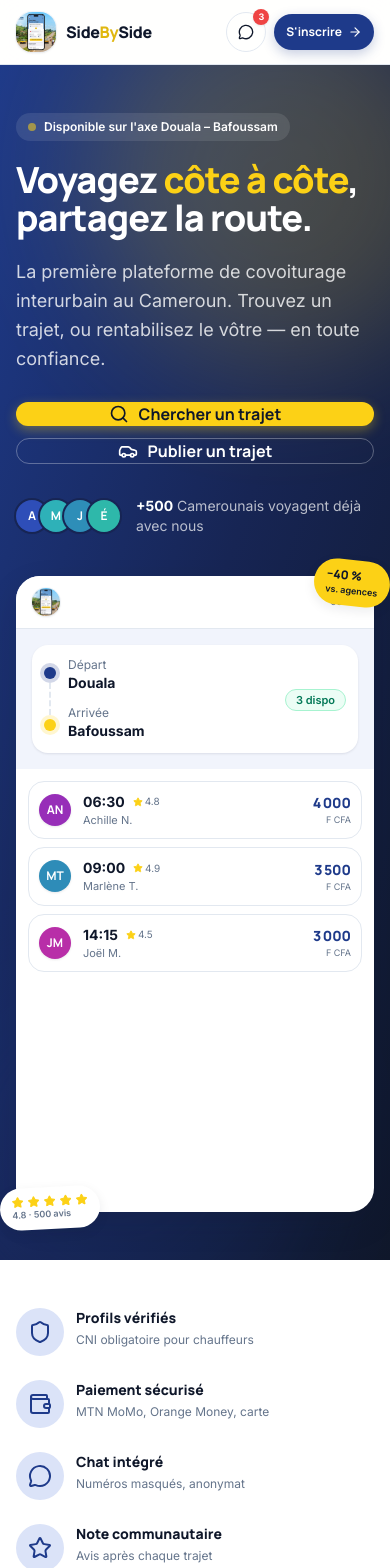
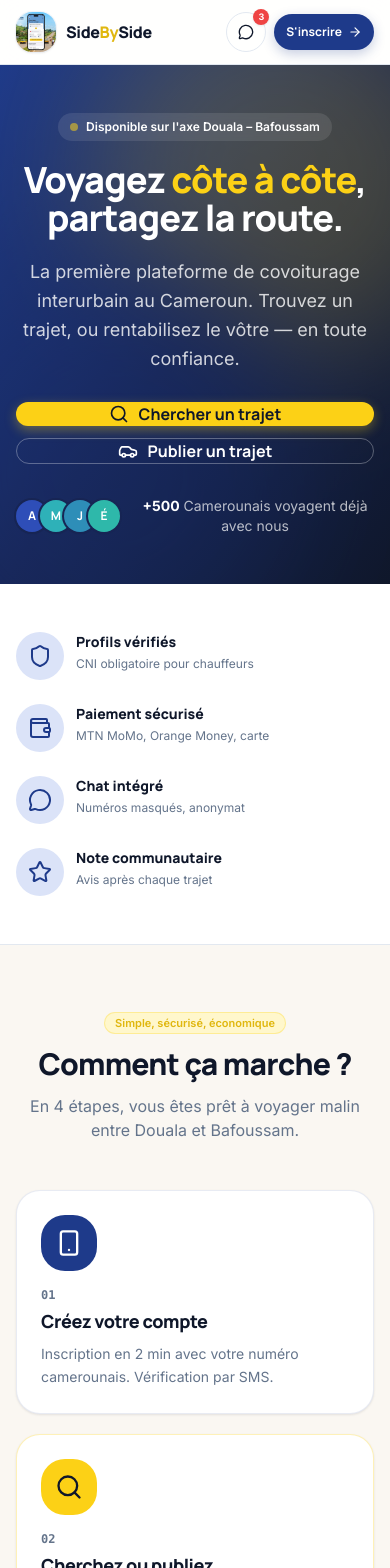
Before and after one commit to fogangyoubi-a11y/sidebyside, a React (Vite) app: page / in a window 390 px wide. Shown: the top 1568 px of the page. Built offline with nearby package versions, Linux system fonts and the light colour scheme; no server answers.

Commit message:
ux(landing): retirer entierement le mockup telephone du Hero (itineraire + trajets)

```diff
--- a/src/screens/LandingPage.tsx
+++ b/src/screens/LandingPage.tsx
@@ -146,7 +146,7 @@ function Hero({ onNavigate, navigateGated }: { onNavigate: (s: Screen) => void;
         <div className="absolute -bottom-20 -left-20 h-96 w-96 rounded-full bg-sbs-blue blur-3xl" />
       </div>
 
-      <div className="relative mx-auto grid max-w-7xl items-center gap-10 px-4 py-12 sm:px-6 sm:py-20 lg:grid-cols-2 lg:py-28">
+      <div className="relative mx-auto flex max-w-3xl flex-col items-center gap-10 px-4 py-12 text-center sm:px-6 sm:py-20 lg:py-28">
         {/* Texte */}
         <div className="max-w-xl">
           <div className="mb-5 inline-flex items-center gap-2 rounded-pill bg-white/10 px-3 py-1.5 text-xs font-semibold backdrop-blur-sm">
@@ -197,106 +197,8 @@ function Hero({ onNavigate, navigateGated }: { onNavigate: (s: Screen) => void;
             </span>
           </div>
         </div>
-
-        {/* Mockup app */}
-        <HeroMockup onNavigate={onNavigate} />
       </div>
     </section>
-  );
-}
-
-function HeroMockup({ onNavigate }: { onNavigate: (s: Screen, params?: Record<string, string>) => void }) {
-  /** Tous les "trajets" du mockup ouvrent la recherche Douala→Bafoussam. */
-  const openSearch = () => onNavigate('search', { from: 'douala', to: 'bafoussam' });
-  return (
-    <div className="relative mx-auto w-full max-w-md lg:max-w-lg">
-      <div className="relative aspect-[9/16] overflow-hidden rounded-card-lg bg-white shadow-card-hover">
-        {/* Header app */}
-        <div className="flex items-center justify-between border-b border-sbs-border bg-white px-4 py-3">
-          <div className="flex items-center gap-2">
-            <SbsLogo size="sm" />
-            <span className="font-display text-sm font-extrabold">SideBySide</span>
-          </div>
-          <span className="text-[10px] text-sbs-muted">09:24</span>
-        </div>
-
-        {/* Itinéraire — cliquable pour ouvrir la recherche */}
-        <button
-          type="button"
-          onClick={openSearch}
-          className="block w-full bg-sbs-blue-light/40 p-4 text-left transition-colors hover:bg-sbs-blue-light/70"
-        >
-          <div className="rounded-card bg-white p-3 shadow-soft">
-            <div className="flex items-center gap-3">
-              <div className="flex flex-col items-center gap-1">
-                <span className="h-3 w-3 rounded-full bg-sbs-blue ring-4 ring-sbs-blue/20" />
-                <span className="h-8 w-0.5 border-l-2 border-dashed border-sbs-border" />
-                <span className="h-3 w-3 rounded-full bg-sbs-yellow ring-4 ring-sbs-yellow/20" />
-              </div>
-              <div className="flex-1">
-                <div className="text-xs text-sbs-muted">Départ</div>
-                <div className="text-sm font-bold text-sbs-dark">Douala</div>
-                <div className="mt-3 text-xs text-sbs-muted">Arrivée</div>
-                <div className="text-sm font-bold text-sbs-dark">Bafoussam</div>
-              </div>
-              <div className="text-right">
-                <Badge tone="green">3 dispo</Badge>
-              </div>
-            </div>
-          </div>
-        </button>
-
-        {/* Liste de trajets — chaque ligne cliquable */}
-        <div className="space-y-2 p-3">
-          {[
-            { name: 'Achille N.', time: '06:30', price: 4000, rating: 4.8 },
-            { name: 'Marlène T.', time: '09:00', price: 3500, rating: 4.9 },
-            { name: 'Joël M.', time: '14:15', price: 3000, rating: 4.5 },
-          ].map((t, i) => (
-            <button
-              key={i}
-              type="button"
-              onClick={openSearch}
-              className="flex w-full items-center gap-3 rounded-card border border-sbs-border p-2.5 text-left transition-all hover:border-sbs-blue/40 hover:bg-sbs-blue-light/30 active:scale-[0.98]"
-            >
-              <Avatar name={t.name} size="sm" />
-              <div className="min-w-0 flex-1">
-                <div className="flex items-baseline gap-2">
-                  <span className="text-sm font-bold text-sbs-dark">{t.time}</span>
-                  <span className="flex items-center gap-0.5 text-[10px] text-sbs-muted">
-                    <Star className="h-2.5 w-2.5 fill-sbs-yellow text-sbs-yellow" />
-                    {t.rating}
-                  </span>
-                </div>
-                <div className="truncate text-[11px] text-sbs-muted">{t.name}</div>
-              </div>
-              <div className="text-right">
-                <div className="font-display text-sm font-extrabold text-sbs-blue">
-                  {t.price.toLocaleString('fr-FR')}
-                </div>
-                <div className="text-[9px] text-sbs-muted">F CFA</div>
-              </div>
-            </button>
-          ))}
-        </div>
-      </div>
-
-      {/* Floating badge */}
-      <div className="absolute -right-4 -top-4 rotate-6 rounded-card-lg bg-sbs-yellow px-3 py-2 text-sbs-dark shadow-card">
-        <div className="font-display text-xs font-extrabold">−40 %</div>
-        <div className="text-[9px] font-semibold">vs. agences</div>
-      </div>
-      <div className="absolute -bottom-4 -left-4 -rotate-3 rounded-card-lg bg-white px-3 py-2 shadow-card">
-        <div className="flex items-center gap-1">
-          <Star className="h-3 w-3 fill-sbs-yellow text-sbs-yellow" />
-          <Star className="h-3 w-3 fill-sbs-yellow text-sbs-yellow" />
-          <Star className="h-3 w-3 fill-sbs-yellow text-sbs-yellow" />
-          <Star className="h-3 w-3 fill-sbs-yellow text-sbs-yellow" />
-          <Star className="h-3 w-3 fill-sbs-yellow text-sbs-yellow" />
-        </div>
-        <div className="text-[9px] font-semibold text-sbs-muted">4.8 · 500 avis</div>
-      </div>
-    </div>
   );
 }
 
```
